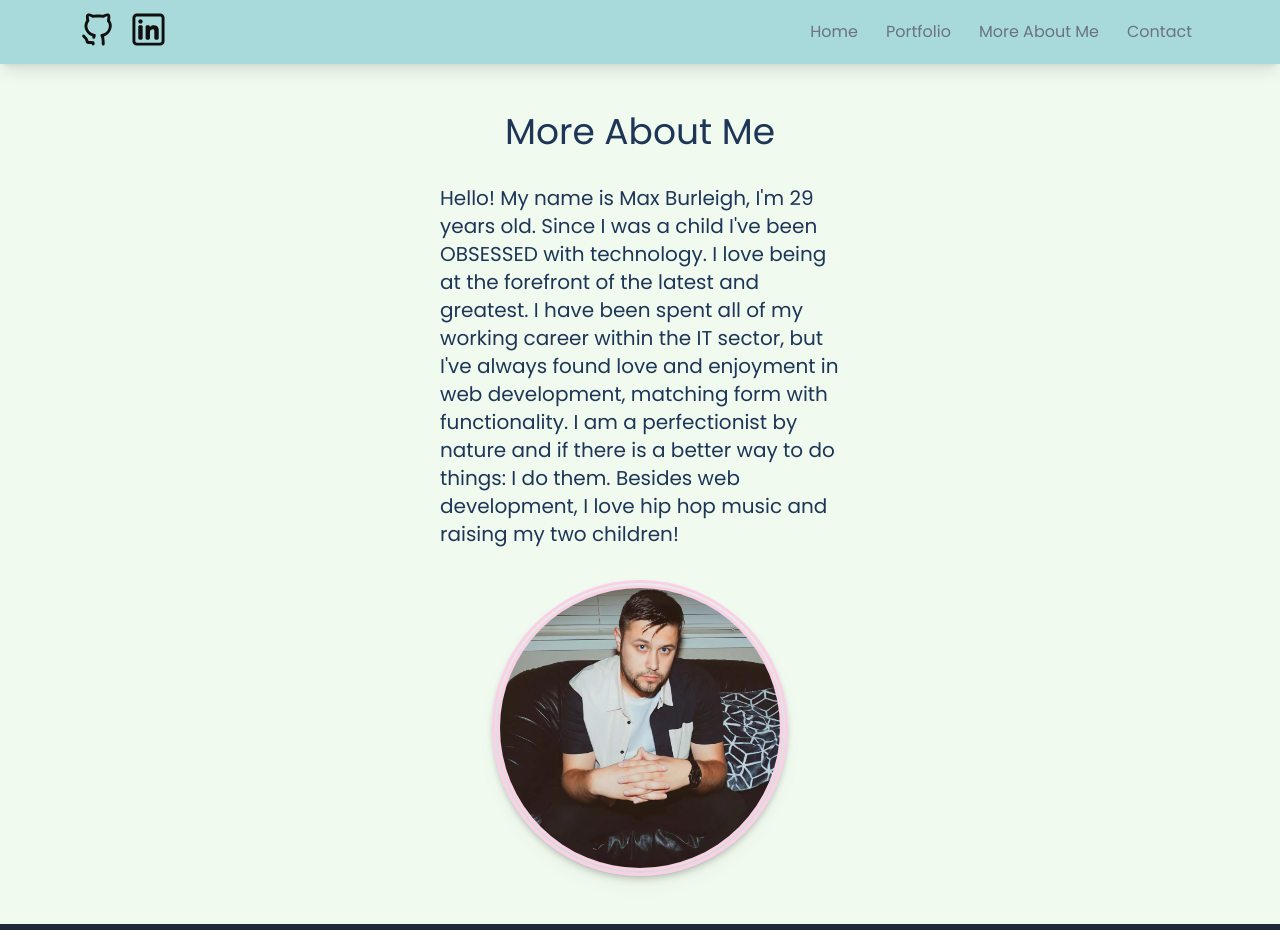
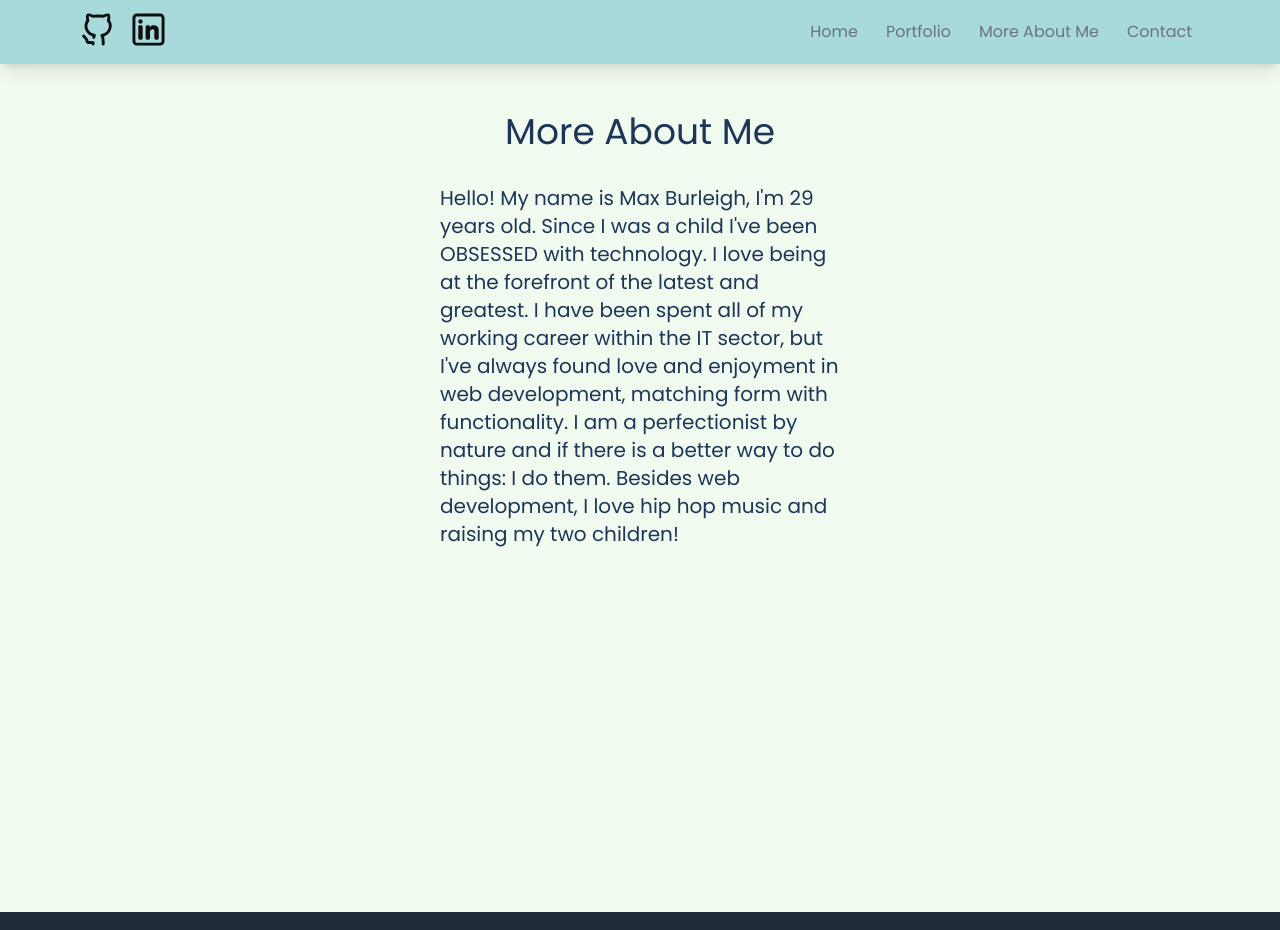
Before and after one commit to MonkeyCrumbs999/Max-Burleigh-Portfolio-V2, a React (Vite) app: page /about in a window 1280 px wide. Shown: the top 930 px of the page. Built offline with nearby package versions, Linux system fonts and the light colour scheme.

Commit message:
testing without image

```diff
--- a/src/components/About.jsx
+++ b/src/components/About.jsx
@@ -1,7 +1,7 @@
 import React, { useRef, useMemo, useCallback } from "react";
 import { motion, useMotionValue, useSpring } from "framer-motion";
 import { throttle } from "lodash"; // Lodash library for throttling
-import Pic from "../assets/pic.webp";
+// import Pic from "../assets/pic.webp";
 import withPageTransitions from "./withPageTransitions";
 
 const About = () => {
@@ -48,7 +48,7 @@ const About = () => {
         nature and if there is a better way to do things: I do them. Besides web
         development, I love hip hop music and raising my two children!
       </p>
-      <div className="lg:w-3/12 w-full px-2">
+      {/* <div className="lg:w-3/12 w-full px-2">
         <motion.img
           ref={ref}
           onMouseMove={handleGesture}
@@ -62,7 +62,7 @@ const About = () => {
             transform: `translate3d(${springX}px, ${springY}px, 0)`, // 3D translation
           }}
         />
-      </div>
+      </div> */}
     </div>
   );
 };
```
